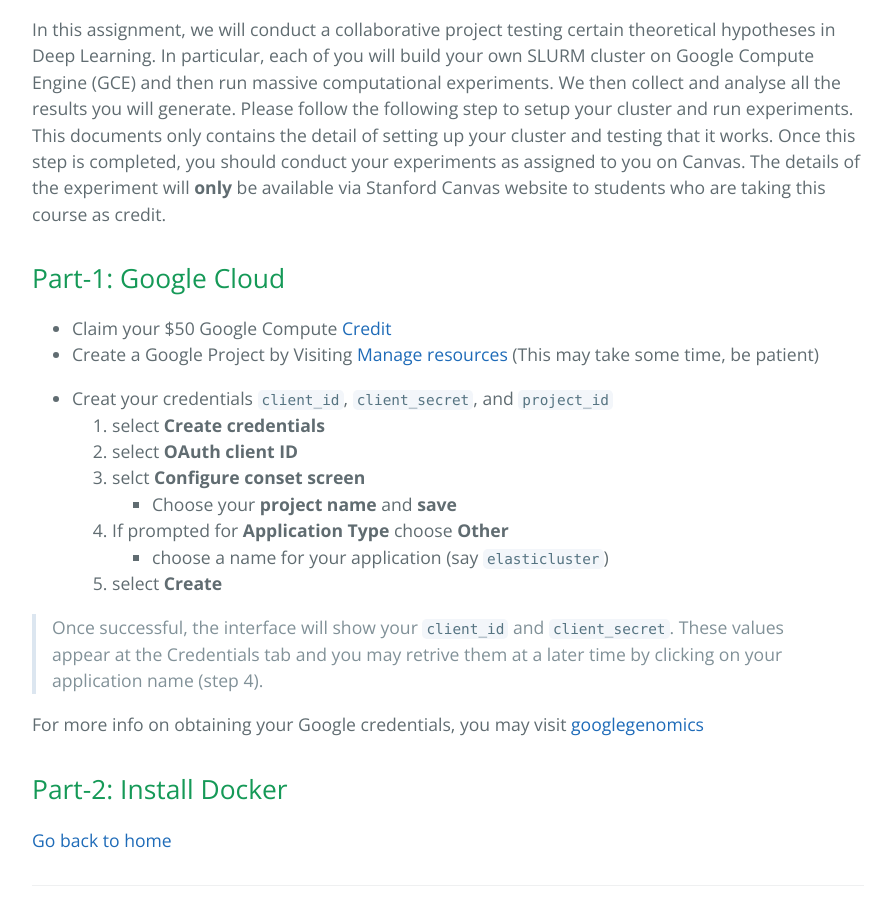
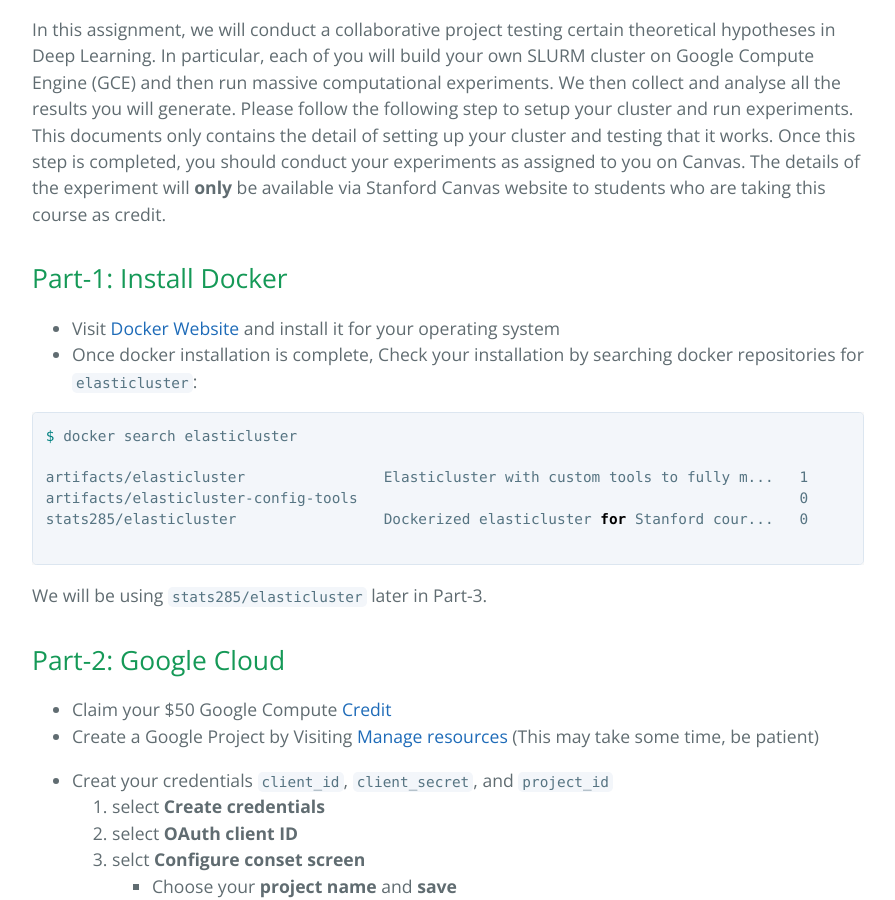
Before and after one commit to stats285/stats285.github.io, a Jekyll site: the page built from assets/assignments/02/assignment2.md, in a window 1280 px wide and 900 px high, scrolled down 481 px. Shown: the whole window, without its empty margins (192-1087 px from the left). Built offline with Jekyll 4.4.1, drawn with Linux system fonts in a browser that asks for light colours; the repository's description, which GitHub fills in, is left out; our own code applies the rules of GitHub Pages for plain Markdown files.

Commit message:
docker added

````diff
--- a/assets/assignments/02/assignment2.md
+++ b/assets/assignments/02/assignment2.md
@@ -10,7 +10,24 @@
 and then run massive computational experiments. We then collect and analyse all the results you will generate.
 Please follow the following step to setup your cluster and run experiments. This documents only contains the detail of setting up your cluster and testing that it works. Once this step is completed, you should conduct your experiments as assigned to you on Canvas. The details of the experiment will **only** be available via Stanford Canvas website to students who are taking this course as credit.
 
-## Part-1: Google Cloud
+## Part-1: Install Docker
+* Visit [Docker Website](https://www.docker.com/community-edition#/download) and install it for your operating system
+* Once docker installation is complete, Check your installation by searching docker repositories for `elasticluster`:
+
+```bash
+$ docker search elasticluster
+
+artifacts/elasticluster                Elasticluster with custom tools to fully m...   1
+artifacts/elasticluster-config-tools                                                   0
+stats285/elasticluster                 Dockerized elasticluster for Stanford cour...   0
+
+```
+
+
+We will be using `stats285/elasticluster` later in Part-3.
+
+
+## Part-2: Google Cloud
 
 * Claim your $50 Google Compute [Credit](https://canvas.stanford.edu/courses/73102/discussion_topics/160558)
 * Create a Google Project by Visiting [Manage resources](https://console.cloud.google.com/cloud-resource-manager?_ga=2.13784503.-1419916998.1496658742) (This may take some time, be patient)
````
Also changed, not shown: other parts of assets/assignments/02/assignment2.md (+0 -1 lines).
